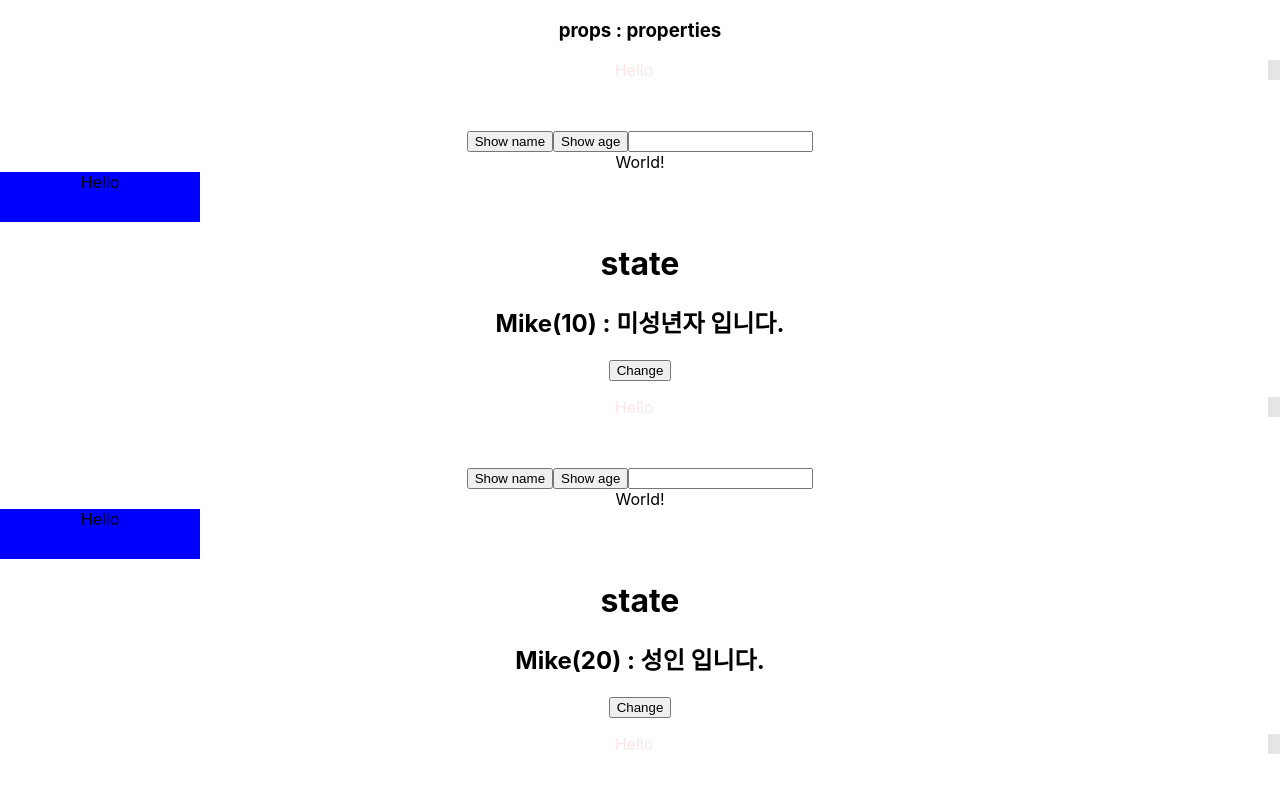
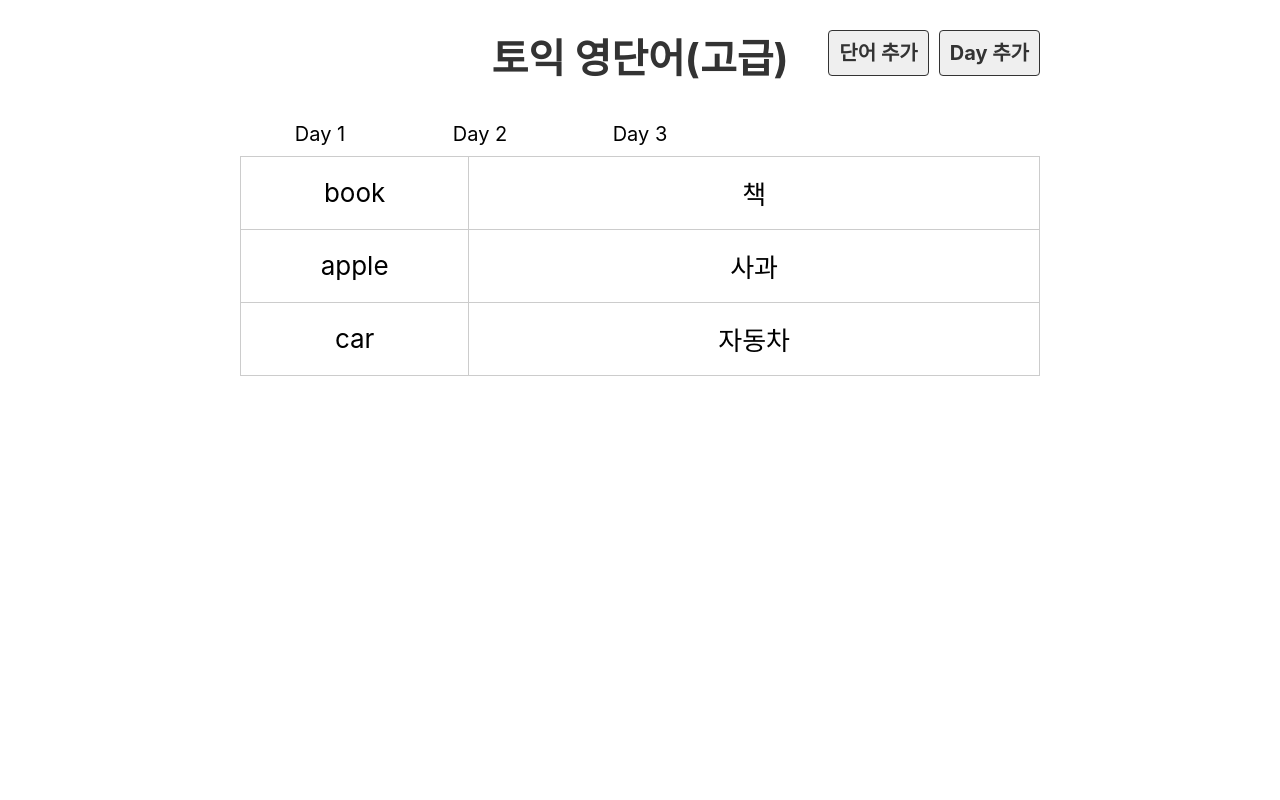
Before and after one commit to postforty/react-voca, a React (Create React App) app in the folder voca/: page / in a window 1280 px wide. Shown: the top 800 px of the page. Built offline with nearby package versions, Linux system fonts and the light colour scheme.

Commit message:
React JS #9 더미 데이터 구현, map() 반복문 - 초보자를 위한 리액트 강좌

```diff
--- a/voca/src/App.js
+++ b/voca/src/App.js
@@ -1,17 +1,14 @@
 import "./App.css";
-import Hello from "./component/Hello";
-// import Welcome from "./component/Welcome";
-import styles from "./App.module.css";
+import Day from "./component/Day";
+import DayList from "./component/DayList";
+import Header from "./component/Header";
 
 function App() {
   return (
     <div className="App">
-      <h3>props : properties</h3>
-      <Hello age={10} />
-      <Hello age={20} />
-      <Hello age={30} />
-      {/* <Welcome /> */}
-      <div className={styles.box}>App</div>
+      <Header />
+      <DayList />
+      <Day />
     </div>
   );
 }
--- /dev/null
+++ b/voca/src/component/Day.js
@@ -0,0 +1,18 @@
+import dummy from "../db/data.json";
+
+export default function Day() {
+  return (
+    <>
+      <table>
+        <tbody>
+          {dummy.words.map((word) => (
+            <tr key={word.id}>
+              <td>{word.eng}</td>
+              <td>{word.kor}</td>
+            </tr>
+          ))}
+        </tbody>
+      </table>
+    </>
+  );
+}
--- /dev/null
+++ b/voca/src/component/DayList.js
@@ -0,0 +1,12 @@
+import dummy from "../db/data";
+
+export default function DayList() {
+  console.log(dummy);
+  return (
+    <ul className="list_day">
+      {dummy.days.map((day) => (
+        <li key={day.id}>Day {day.day}</li>
+      ))}
+    </ul>
+  );
+}
--- /dev/null
+++ b/voca/src/component/Header.js
@@ -0,0 +1,17 @@
+export default function Header() {
+  return (
+    <div className="header">
+      <h1>
+        <a href="/">토익 영단어(고급)</a>
+      </h1>
+      <div className="menu">
+        <a href="#x" className="link">
+          단어 추가
+        </a>
+        <a href="#x" className="link">
+          Day 추가
+        </a>
+      </div>
+    </div>
+  );
+}
--- a/voca/src/component/Hello.js
+++ /dev/null
@@ -1,76 +0,0 @@
-import World from "./World";
-import styles from "./Hello.module.css";
-import { useState } from "react";
-
-export default function Hello({ age }) {
-  const msg = age > 19 ? "성인 입니다." : "미성년자 입니다.";
-  function showName() {
-    console.log("Mike");
-  }
-  function showAge(age) {
-    console.log(age);
-  }
-  function showText(txt) {
-    console.log(txt);
-  }
-  // let name = "Mike";
-  const [name, setName] = useState("Mike");
-
-  function changeName() {
-    const newName = name === "Mike" ? "Jane" : "Mike";
-    console.log(name);
-    // document.getElementById("name").innerText = name;
-    setName(newName);
-  }
-
-  return (
-    <div>
-      <p
-        style={{
-          color: "#f00",
-          borderRight: "12px solid #000",
-          marginBottom: "50px",
-          opacity: 0.1,
-        }}
-      >
-        Hello
-      </p>
-      <button onClick={showName}>Show name</button>
-      <button
-        onClick={() => {
-          showAge(40);
-        }}
-      >
-        {/* <button
-      onClick={() => {
-        console.log(40);
-      }}
-    > */}
-        Show age
-      </button>
-      <input
-        type="text"
-        onChange={(e) => {
-          const txt = e.target.value;
-          showText(txt);
-        }}
-      />
-      {/* <input
-      type="text"
-      onChange={(e) => {
-        console.log(e.target.value);
-      }}
-    /> */}
-      {/* <input type="text" onChange={showText} /> */}
-      <World />
-      <div className={styles.box}>Hello</div>
-      <div>
-        <h1 id="name">state</h1>
-        <h2>
-          {name}({age}) : {msg}
-        </h2>
-        <button onClick={changeName}>Change</button>
-      </div>
-    </div>
-  );
-}
--- a/voca/src/component/Hello.module.css
+++ /dev/null
@@ -1,5 +0,0 @@
-.box {
-  width: 200px;
-  height: 50px;
-  background-color: blue;
-}
--- a/voca/src/component/Welcome.js
+++ /dev/null
@@ -1,3 +0,0 @@
-export default function Welcome() {
-  return <h2>Welcome!</h2>;
-}
--- a/voca/src/component/World.js
+++ /dev/null
@@ -1,3 +0,0 @@
-export default function World() {
-  return <div>World!</div>;
-}
--- /dev/null
+++ b/voca/src/db/data.json
@@ -0,0 +1,30 @@
+{
+  "days": [
+    { "id": 1, "day": 1 },
+    { "id": 2, "day": 2 },
+    { "id": 3, "day": 3 }
+  ],
+  "words": [
+    {
+      "id": 1,
+      "day": 1,
+      "eng": "book",
+      "kor": "책",
+      "isDone": false
+    },
+    {
+      "id": 2,
+      "day": 1,
+      "eng": "apple",
+      "kor": "사과",
+      "isDone": false
+    },
+    {
+      "id": 3,
+      "day": 2,
+      "eng": "car",
+      "kor": "자동차",
+      "isDone": false
+    }
+  ]
+}
--- a/voca/src/index.css
+++ b/voca/src/index.css
@@ -1,13 +1,132 @@
 body {
   margin: 0;
-  font-family: -apple-system, BlinkMacSystemFont, 'Segoe UI', 'Roboto', 'Oxygen',
-    'Ubuntu', 'Cantarell', 'Fira Sans', 'Droid Sans', 'Helvetica Neue',
+  font-family: -apple-system, BlinkMacSystemFont, "Segoe UI", "Roboto", "Oxygen",
+    "Ubuntu", "Cantarell", "Fira Sans", "Droid Sans", "Helvetica Neue",
     sans-serif;
   -webkit-font-smoothing: antialiased;
   -moz-osx-font-smoothing: grayscale;
+  font-size: 20px;
+}
+
+ol,
+ul {
+  margin: 0;
+  padding: 0;
+  list-style: none;
 }
 
 code {
-  font-family: source-code-pro, Menlo, Monaco, Consolas, 'Courier New',
+  font-family: source-code-pro, Menlo, Monaco, Consolas, "Courier New",
     monospace;
 }
+
+a {
+  text-decoration: none;
+  color: #333;
+}
+
+.App {
+  width: 800px;
+  margin: 0 auto;
+}
+
+.header {
+  position: relative;
+}
+
+.header .menu {
+  position: absolute;
+  top: 10px;
+  right: 0;
+}
+
+.header .link {
+  border: 1px solid #333;
+  padding: 10px;
+  margin-left: 10px;
+  background-color: #efefef;
+  font-weight: bold;
+  border-radius: 4px;
+}
+
+.list_day {
+  display: flex;
+  flex-wrap: wrap;
+}
+
+.list_day li {
+  flex: 20% 0 0;
+  box-sizing: border-box;
+  padding: 10px;
+}
+
+.list_day a {
+  display: block;
+  padding: 20px 0;
+  font-weight: bold;
+  color: #fff;
+  text-align: center;
+  border-radius: 10px;
+  background-color: dodgerblue;
+}
+
+table {
+  border-collapse: collapse;
+  width: 100%;
+}
+table td {
+  width: 25%;
+  height: 70px;
+  border: 1px solid #ccc;
+  text-align: center;
+  font-size: 26px;
+}
+
+table td:first-child {
+  width: 10%;
+}
+
+.off td {
+  background: #eee;
+  color: #ccc;
+}
+
+.btn_del {
+  margin-left: 10px;
+  color: #fff;
+  background-color: firebrick;
+}
+
+button {
+  padding: 10px;
+  font-weight: bold;
+  font-size: 18px;
+  cursor: pointer;
+  border: 0 none;
+  border-radius: 6px;
+  padding: 10px 20px;
+  color: #fff;
+  background-color: dodgerblue;
+}
+
+.input_area {
+  margin-bottom: 10px;
+}
+
+.input_area label {
+  display: block;
+  margin-bottom: 10px;
+}
+
+.input_area input {
+  width: 400px;
+  height: 40px;
+  font-size: 20px;
+  padding: 0 10px;
+}
+
+.input_area select {
+  width: 400px;
+  height: 40px;
+  font-size: 20px;
+}
```
